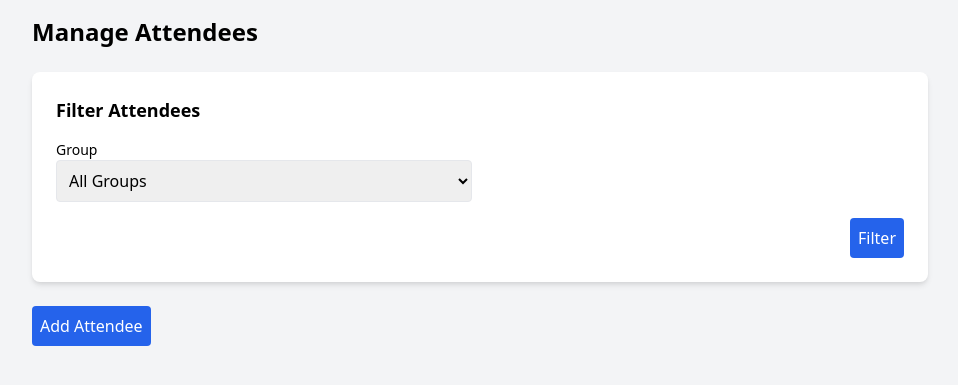
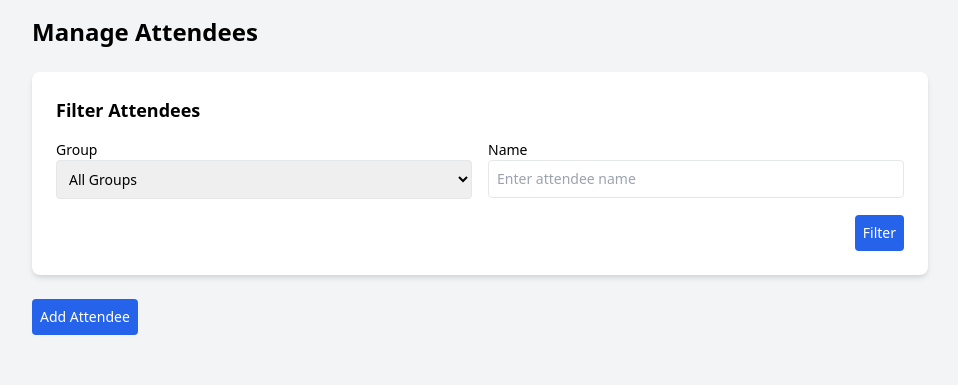
Before and after one commit to lebright85/rwc, a Flask app: page /manage_attendees in a window 1280 px wide. Shown: the part 60-445 px from the top of the page, without its empty margins (160-1118 px from the left). Run offline with Flask 3, Linux system fonts and the light colour scheme; the visitor is signed in with stand-in values (Sample User, id 1); data that the repository does not hold is empty; some libraries are stand-ins or nearby versions.

Commit message:
Update manage_attendees.html

```diff
--- a/templates/manage_attendees.html
+++ b/templates/manage_attendees.html
@@ -10,52 +10,56 @@
             <div class="grid grid-cols-1 md:grid-cols-2 gap-4">
                 <div>
                     <label class="block text-sm font-medium">Group</label>
-                    <select name="group_filter" class="w-full border rounded p-2">
+                    <select name="group_filter" class="w-full border rounded p-2 text-sm">
                         <option value="all" {% if group_filter == 'all' %}selected{% endif %}>All Groups</option>
                         {% for group in groups %}
                         <option value="{{ group }}" {% if group_filter == group %}selected{% endif %}>{{ group }}</option>
                         {% endfor %}
                     </select>
                 </div>
+                <div>
+                    <label class="block text-sm font-medium">Name</label>
+                    <input type="text" name="name_filter" value="{{ name_filter }}" class="w-full border rounded p-2 text-sm" placeholder="Enter attendee name">
+                </div>
             </div>
             <div class="mt-4 flex justify-end">
-                <button type="submit" class="bg-blue-600 text-white p-2 rounded">Filter</button>
+                <button type="submit" class="bg-blue-600 text-white p-2 rounded text-sm">Filter</button>
             </div>
         </form>
     </div>
 
     <!-- Add Attendee Modal -->
     <div class="mb-6">
-        <button onclick="openModal('addAttendeeModal')" class="bg-blue-600 text-white p-2 rounded">Add Attendee</button>
+        <button onclick="openModal('addAttendeeModal')" class="bg-blue-600 text-white p-2 rounded text-sm">Add Attendee</button>
     </div>
     <div id="addAttendeeModal" class="fixed inset-0 bg-gray-600 bg-opacity-50 flex items-center justify-center hidden">
-        <div class="bg-white p-6 rounded-lg shadow-md w-full max-w-md">
-            <h2 class="text-lg font-bold mb-4">Add Attendee</h2>
+        <div class="bg-white p-2 rounded-lg shadow-md w-full max-w-md max-h-[60vh] overflow-y-auto">
+            <h2 class="text-base font-bold mb-1">Add Attendee</h2>
             <form method="POST" id="addAttendeeForm">
                 <input type="hidden" name="action" value="add">
-                <div class="mb-4">
-                    <label class="block text-sm font-medium">Full Name</label>
-                    <input type="text" name="full_name" class="w-full border rounded p-2" required>
+                <div class="mb-1">
+                    <label class="block text-xs font-medium">Full Name</label>
+                    <input type="text" name="full_name" class="w-full border rounded p-1 text-xs" required>
                 </div>
-                <div class="mb-4">
-                    <label class="block text-sm font-medium">Attendee ID</label>
-                    <input type="text" name="attendee_id" class="w-full border rounded p-2" required>
+                <div class="mb-1">
+                    <label class="block text-xs font-medium">Attendee ID</label>
+                    <input type="text" name="attendee_id" class="w-full border rounded p-1 text-xs" required>
                 </div>
-                <div class="mb-4">
-                    <label class="block text-sm font-medium">Group</label>
-                    <input type="text" name="group" class="w-full border rounded p-2">
+                <div class="mb-1">
+                    <label class="block text-xs font-medium">Group</label>
+                    <input type="text" name="group" class="w-full border rounded p-1 text-xs">
                 </div>
-                <div class="mb-4">
-                    <label class="block text-sm font-medium">Group Details</label>
-                    <input type="text" name="group_details" class="w-full border rounded p-2">
+                <div class="mb-1">
+                    <label class="block text-xs font-medium">Group Details</label>
+                    <input type="text" name="group_details" class="w-full border rounded p-1 text-xs">
                 </div>
-                <div class="mb-4">
-                    <label class="block text-sm font-medium">Notes</label>
-                    <textarea name="notes" class="w-full border rounded p-2"></textarea>
+                <div class="mb-1">
+                    <label class="block text-xs font-medium">Notes</label>
+                    <textarea name="notes" class="w-full border rounded p-1 text-xs h-16"></textarea>
                 </div>
-                <div class="flex justify-end">
-                    <button type="button" onclick="closeModal('addAttendeeModal')" class="mr-2 bg-gray-300 p-2 rounded">Cancel</button>
-                    <button type="submit" form="addAttendeeForm" class="bg-blue-600 text-white p-2 rounded">Add</button>
+                <div class="sticky bottom-0 bg-white pt-1 flex justify-end">
+                    <button type="button" onclick="closeModal('addAttendeeModal')" class="mr-2 bg-gray-300 p-1 rounded text-xs">Cancel</button>
+                    <button type="submit" form="addAttendeeForm" class="bg-blue-600 text-white p-1 rounded text-xs">Add</button>
                 </div>
             </form>
         </div>
@@ -65,50 +69,50 @@
     {% for attendee in attendees %}
     <div class="border-b py-4 last:border-b-0">
         <h3 class="text-md font-bold">
-            Attendee: {{ attendee[1] }} ({{ attendee[2] }})
+            <a href="{{ url_for('attendee_profile', attendee_id=attendee[0]) }}" class="text-blue-600 hover:underline">{{ attendee[1] }}</a> ({{ attendee[2] }})
         </h3>
         <p>Group: {{ attendee[3] or 'N/A' }}</p>
         <p>Group Details: {{ attendee[4] or 'N/A' }}</p>
         <p>Notes: {{ attendee[5] or 'N/A' }}</p>
         <div class="mt-2">
-            <button onclick="openModal('editAttendeeModal{{ attendee[0] }}')" class="bg-blue-600 text-white p-1 rounded mr-2">Edit</button>
+            <button onclick="openModal('editAttendeeModal{{ attendee[0] }}')" class="bg-blue-600 text-white p-1 rounded mr-2 text-xs">Edit</button>
             <form method="POST" id="deleteAttendeeForm{{ attendee[0] }}" class="inline">
                 <input type="hidden" name="action" value="delete">
                 <input type="hidden" name="attendee_id" value="{{ attendee[0] }}">
-                <button type="submit" form="deleteAttendeeForm{{ attendee[0] }}" class="bg-red-600 text-white p-1 rounded">Delete</button>
+                <button type="submit" form="deleteAttendeeForm{{ attendee[0] }}" class="bg-red-600 text-white p-1 rounded text-xs">Delete</button>
             </form>
         </div>
 
         <!-- Edit Attendee Modal -->
         <div id="editAttendeeModal{{ attendee[0] }}" class="fixed inset-0 bg-gray-600 bg-opacity-50 flex items-center justify-center hidden">
-            <div class="bg-white p-6 rounded-lg shadow-md w-full max-w-md">
-                <h2 class="text-lg font-bold mb-4">Edit Attendee</h2>
+            <div class="bg-white p-2 rounded-lg shadow-md w-full max-w-md max-h-[60vh] overflow-y-auto">
+                <h2 class="text-base font-bold mb-1">Edit Attendee</h2>
                 <form method="POST" id="editAttendeeForm{{ attendee[0] }}">
                     <input type="hidden" name="action" value="edit">
                     <input type="hidden" name="attendee_id" value="{{ attendee[0] }}">
-                    <div class="mb-4">
-                        <label class="block text-sm font-medium">Full Name</label>
-                        <input type="text" name="full_name" value="{{ attendee[1] }}" class="w-full border rounded p-2" required>
+                    <div class="mb-1">
+                        <label class="block text-xs font-medium">Full Name</label>
+                        <input type="text" name="full_name" value="{{ attendee[1] }}" class="w-full border rounded p-1 text-xs" required>
                     </div>
-                    <div class="mb-4">
-                        <label class="block text-sm font-medium">Attendee ID</label>
-                        <input type="text" name="new_attendee_id" value="{{ attendee[2] }}" class="w-full border rounded p-2" required>
+                    <div class="mb-1">
+                        <label class="block text-xs font-medium">Attendee ID</label>
+                        <input type="text" name="new_attendee_id" value="{{ attendee[2] }}" class="w-full border rounded p-1 text-xs" required>
                     </div>
-                    <div class="mb-4">
-                        <label class="block text-sm font-medium">Group</label>
-                        <input type="text" name="group" value="{{ attendee[3] }}" class="w-full border rounded p-2">
+                    <div class="mb-1">
+                        <label class="block text-xs font-medium">Group</label>
+                        <input type="text" name="group" value="{{ attendee[3] }}" class="w-full border rounded p-1 text-xs">
                     </div>
-                    <div class="mb-4">
-                        <label class="block text-sm font-medium">Group Details</label>
-                        <input type="text" name="group_details" value="{{ attendee[4] }}" class="w-full border rounded p-2">
+                    <div class="mb-1">
+                        <label class="block text-xs font-medium">Group Details</label>
+                        <input type="text" name="group_details" value="{{ attendee[4] }}" class="w-full border rounded p-1 text-xs">
                     </div>
-                    <div class="mb-4">
-                        <label class="block text-sm font-medium">Notes</label>
-                        <textarea name="notes" class="w-full border rounded p-2">{{ attendee[5] }}</textarea>
+                    <div class="mb-1">
+                        <label class="block text-xs font-medium">Notes</label>
+                        <textarea name="notes" class="w-full border rounded p-1 text-xs h-16">{{ attendee[5] }}</textarea>
                     </div>
-                    <div class="flex justify-end">
-                        <button type="button" onclick="closeModal('editAttendeeModal{{ attendee[0] }}')" class="mr-2 bg-gray-300 p-2 rounded">Cancel</button>
-                        <button type="submit" form="editAttendeeForm{{ attendee[0] }}" class="bg-blue-600 text-white p-2 rounded">Save</button>
+                    <div class="sticky bottom-0 bg-white pt-1 flex justify-end">
+                        <button type="button" onclick="closeModal('editAttendeeModal{{ attendee[0] }}')" class="mr-2 bg-gray-300 p-1 rounded text-xs">Cancel</button>
+                        <button type="submit" form="editAttendeeForm{{ attendee[0] }}" class="bg-blue-600 text-white p-1 rounded text-xs">Save</button>
                     </div>
                 </form>
             </div>
```
